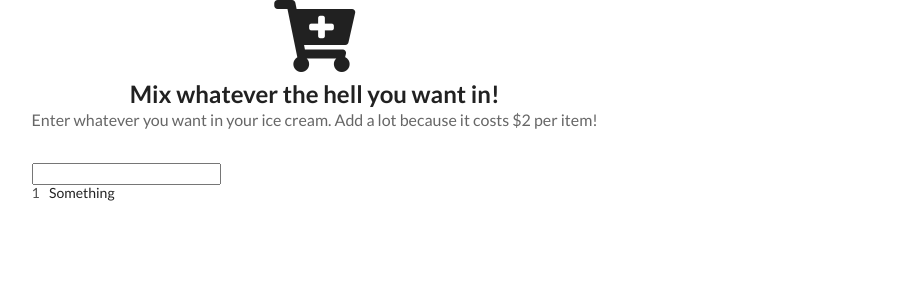
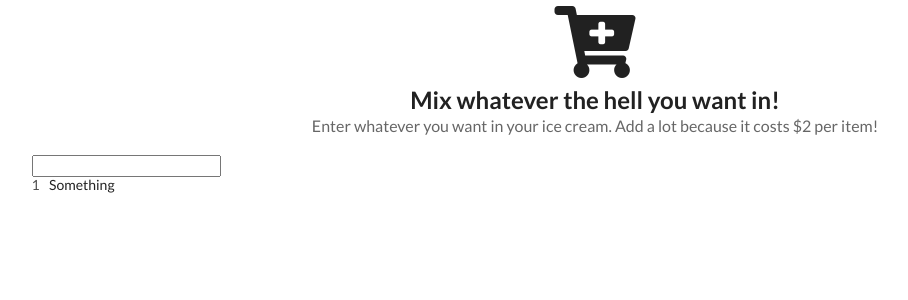
Before and after one commit to JacobPRC/voting-app, a React (Create React App) app: page /mixins in a window 1280 px wide. Shown: the top 300 px of the page, without its empty margins (45-953 px from the left). Built offline with nearby package versions, Linux system fonts and the light colour scheme.

Commit message:
quick tweak b4 I call it quits

```diff
--- a/src/components/mixins/Mixins.js
+++ b/src/components/mixins/Mixins.js
@@ -12,7 +12,8 @@ const Mixins = () => {
 
   return (
     <div>
-      <div>
+      <br />
+      <div className="ui two columned centered grid">
         <h2 class="ui icon header">
           <i class="cart plus icon"></i>
           <div class="content">
@@ -24,6 +25,7 @@ const Mixins = () => {
           </div>
         </h2>
       </div>
+      <div>
         <br />
         <input />
         <br />
@@ -33,6 +35,7 @@ const Mixins = () => {
           </ol>
         </div>
       </div>
+    </div>
   );
 };
 
```
Lines whose indentation alone changed are shown as unchanged.
